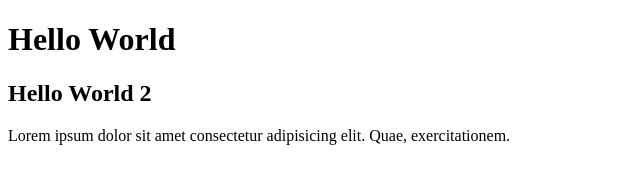
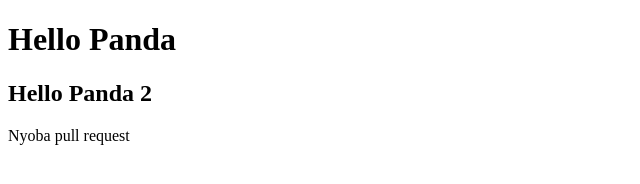
Before and after one commit to m-istighfar/latihan-git-2, a plain HTML site: page index.html in a window 1280 px wide. Shown: the whole page, without its empty margins (0-640 px from the left). Drawn offline with Linux system fonts and the light colour scheme.

Commit message:
feat: modify index

```diff
--- a/index.html
+++ b/index.html
@@ -4,13 +4,13 @@
     <meta charset="UTF-8" />
     <meta name="viewport" content="width=device-width, initial-scale=1.0" />
     <title>Document</title>
+    <link rel="stylesheet" href="style.css" />
   </head>
   <body>
-    <h1>Hello World</h1>
-    <h2>Hello World 2</h2>
+    <h1>Hello Panda</h1>
+    <h2>Hello Panda 2</h2>
     <p>
-      Lorem ipsum dolor sit amet consectetur adipisicing elit. Quae,
-      exercitationem.
+        Nyoba pull request
     </p>
   </body>
 </html>
```
